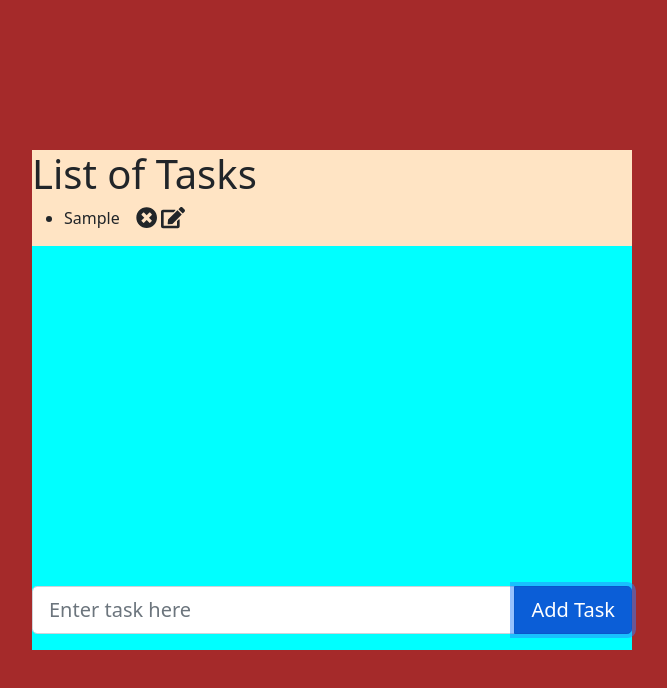
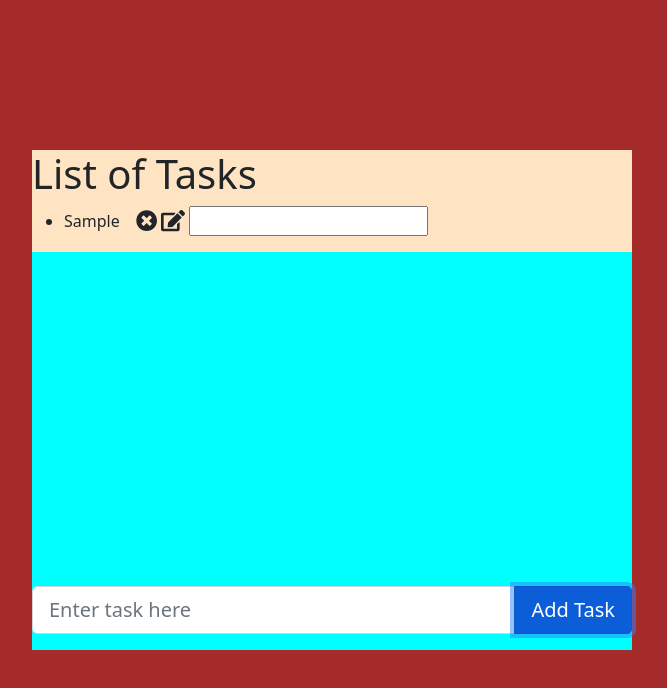
Before and after one commit to CaliforniaDev/ReactAssignment-1, a React (Create React App) app in the folder task-app/: page / in a window 1280 px wide. Both pictures are taken after typing "Sample" into the empty fields and a click on the button "Add Task". Shown: the top 688 px of the page, without its empty margins (308-975 px from the left). Built offline with nearby package versions, Linux system fonts and the light colour scheme.

Commit message:
Add input to list items for task editing

```diff
--- a/task-app/src/components/Overview.js
+++ b/task-app/src/components/Overview.js
@@ -9,6 +9,7 @@ const Overview = (props) => {
         <li key={taskItem.id}>
             {taskItem.text}
             <TasksController editTask={editTask} removeTask={() => removeTask(taskItem.id)} />
+            <input type="text" className="edit-task-input" />
         </li>
     );
     return (
```
